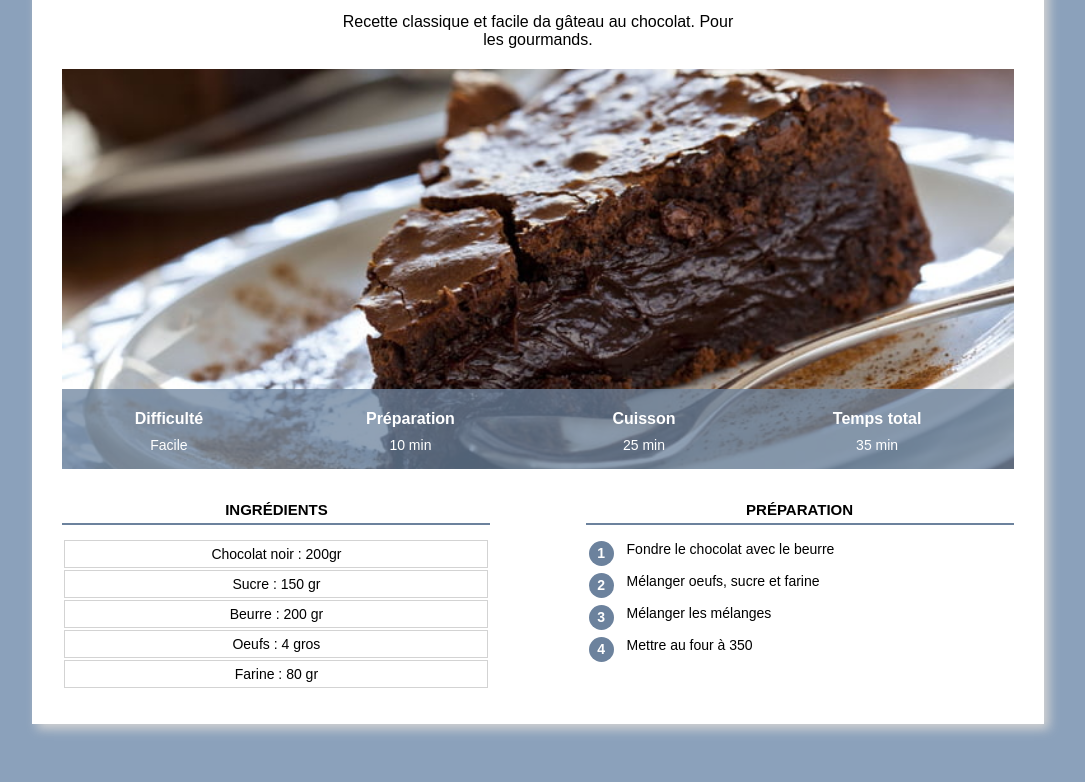
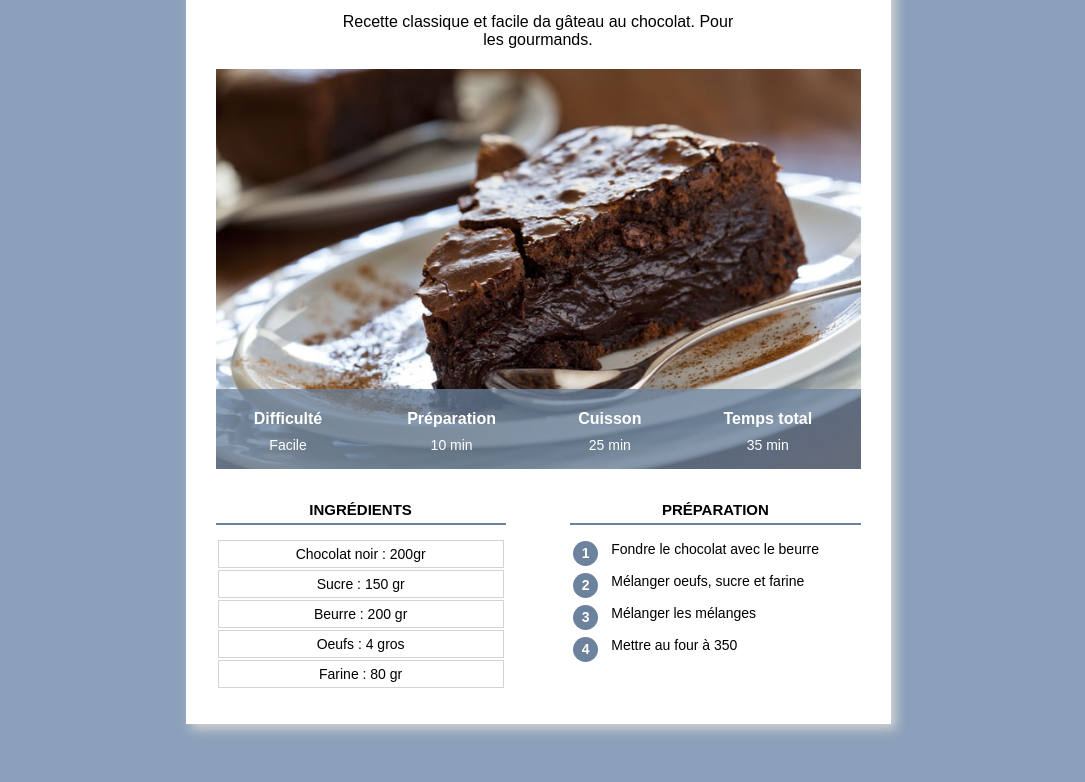
Before and after one commit to Martinlemalin/gateau, a plain HTML site: page index.html in a window 1280 px wide. Shown: the part 171-953 px from the top of the page, without its empty margins (102-1187 px from the left). Drawn offline with Linux system fonts and the light colour scheme.

Commit message:
Add files via upload

```diff
--- a/index.html
+++ b/index.html
@@ -2,6 +2,7 @@
 <html>
 <head>
     <meta charset="UTF-8" />
+    <meta name="viewport" content="width=device-width, initial-scale=1.0">
     <title>Gâteau au chocolat</title>
     <link rel="stylesheet" href="recette.css">
 </head>
--- a/recette.css
+++ b/recette.css
@@ -22,9 +22,8 @@ p.categorie {
 
 .contenu {
     background-color: white;
-    margin: 0px 10% 50px 10%;
-    padding: 30px;
-    min-width: 350px;
+    margin: 0px 8px 30px 8px;
+    padding: 8px;
     box-shadow: 5px 5px 10px lightgray;
 }
 
@@ -68,17 +67,17 @@ p.description {
     width: 100%;
     color: white;
     background-color: #6c829dC0;
-    height: 80px;
+    height: 50px;
 }
 
 .table td {
     text-align: center;
-    font-size: 14px;
+    font-size: 12px;
     vertical-align: top;
 }
 
 .table th {
-                font-size: 16px;
+                font-size: 14px;
                 vertical-align: bottom;
                 padding-bottom: 6px;
 }
@@ -88,7 +87,7 @@ div.info {
 }
 
 .colonne {
-    width: 45%;
+    width: 100%;
     margin-top: 20px;
 
 }
@@ -102,12 +101,11 @@ div.info {
 }
 
 div.colonne1 {
-margin-right: 10%;
 display: inline-block;
 }
 
 div.colonne2 {
-float: right;
+
 }
 
 .item {
@@ -149,3 +147,63 @@ vertical-align: top;
 * {
     overflow: auto;
 }
+
+
+@media only screen and (min-width: 768px) {
+
+    .contenu {
+        background-color: white;
+        margin: 0px 10% 50px 10%;
+        padding: 30px;
+        min-width: 350px;
+    }
+
+    .table {
+        position: absolute;
+        bottom: 0px;
+        width: 100%;
+        color: white;
+        background-color: #6c829dC0;
+        height: 80px;
+    }
+    .table td {
+        text-align: center;
+        font-size: 14px;
+        vertical-align: top;
+    }
+
+    .table th {
+                    font-size: 16px;
+                    vertical-align: bottom;
+                    padding-bottom: 6px;
+    }
+
+    .colonne {
+        width: 45%;
+        margin-top: 20px;
+
+    }
+
+
+    div.colonne1 {
+    margin-right: 10%;
+    display: inline-block;
+    }
+
+    div.colonne2 {
+    float: right;
+    }
+
+}
+
+@media only screen and (min-width: 900px) {
+    .contenu {
+        background-color: white;
+        margin-left: auto;
+        margin-right: auto;
+        width: 645px;
+        min-width: 350px;
+
+    }
+
+}
```
